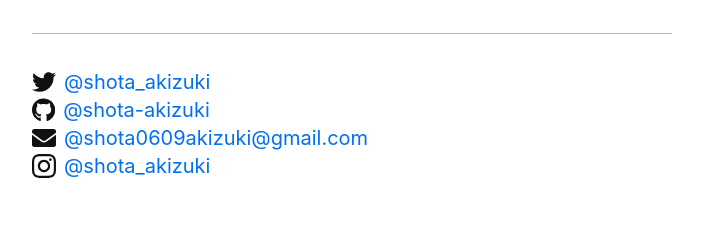
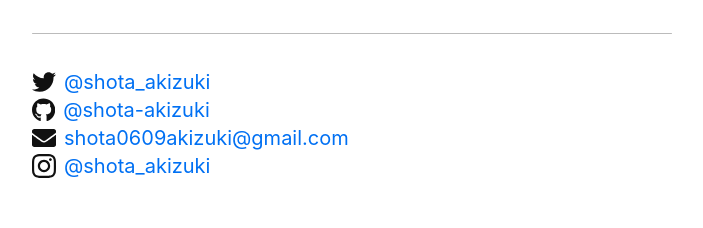
Before and after one commit to shota-akizuki/shota-dev, a Next.js app: page / in a window 1280 px wide. Shown: the part 384-612 px from the top of the page, without its empty margins (288-991 px from the left). Built offline with nearby package versions, Linux system fonts and the light colour scheme.

Commit message:
Fix e-mail addres

```diff
--- a/pages/index.tsx
+++ b/pages/index.tsx
@@ -13,13 +13,13 @@ const contacts = [
     Comp: Twitter,
     alt: 'twitter icon',
     link: 'https://twitter.com/shota_akizuki',
-    label: 'shota_akizuki'
+    label: '@shota_akizuki'
   },
   {
     Comp: GitHub,
     alt: 'github icon',
     link: 'https://github.com/shota-akizuki',
-    label: 'shota-akizuki'
+    label: '@shota-akizuki'
   },
   {
     Comp: Envelope,
@@ -31,7 +31,7 @@ const contacts = [
     Comp: Instagram,
     alt: 'instagram icon',
     link: 'https://instagram.com/shota_akizuki',
-    label: 'shota_akizuki'
+    label: '@shota_akizuki'
   }
 ];
 
@@ -60,7 +60,7 @@ export default function Home() {
                   <Comp
                     style={{ height: 24, fill: 'var(--color-accents-1)' }}
                   />
-                  <ExtLink href={link}> @{label}</ExtLink>
+                  <ExtLink href={link}> {label}</ExtLink>
                 </li>
               </>
             );
```
